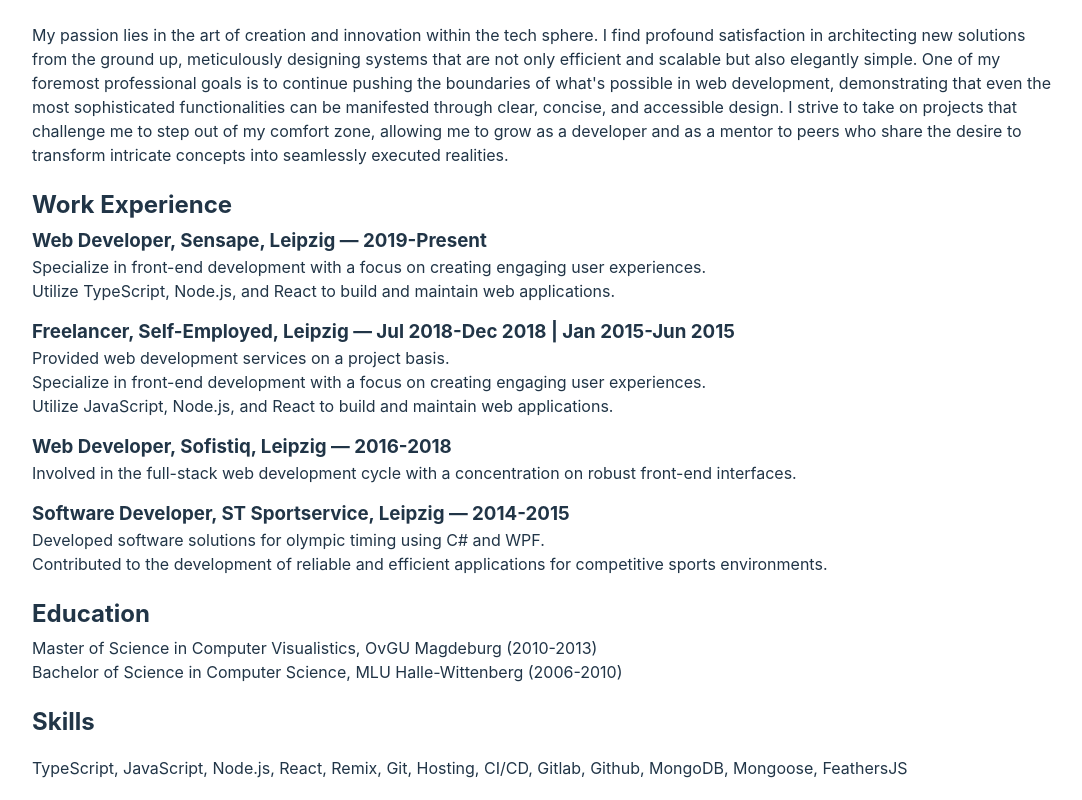
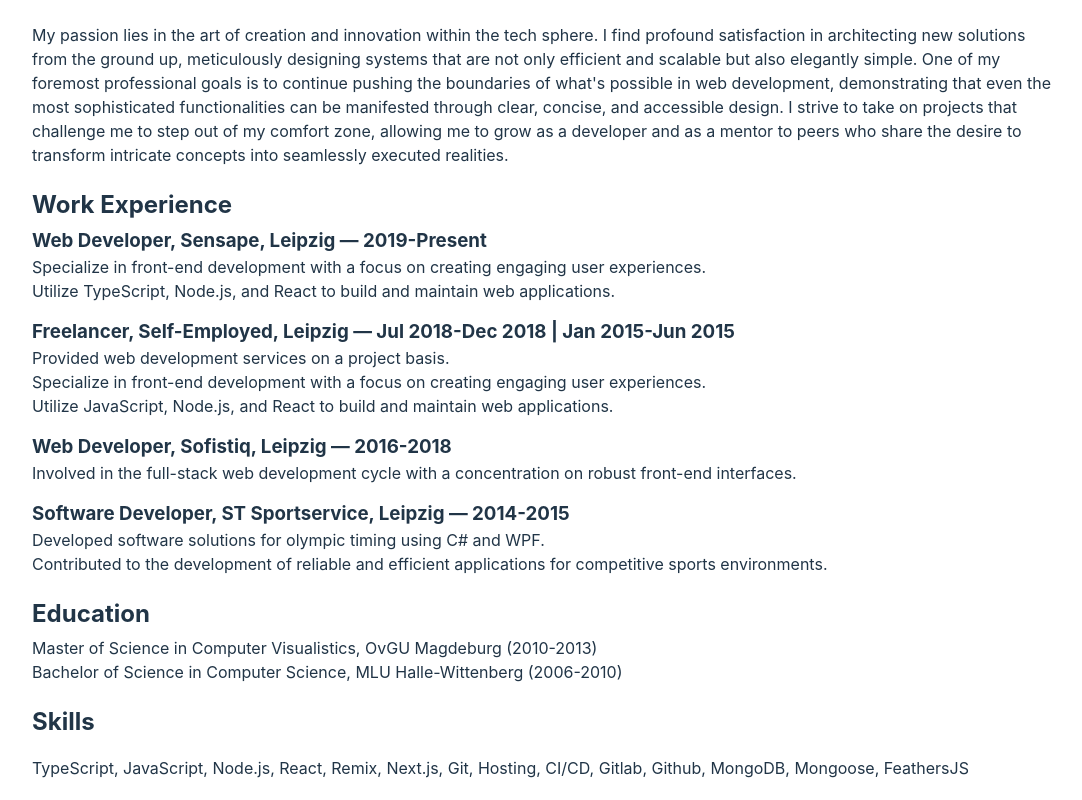
Before and after one commit to develowlper/karl-eule-cv, a React (Vite) app: page /cv in a window 1280 px wide. Shown: the part 360-1160 px from the top of the page, without its empty margins (96-1178 px from the left). Built offline with nearby package versions, Linux system fonts and the light colour scheme.

Commit message:
fix: missing nextjs

```diff
--- a/src/pages/CV.tsx
+++ b/src/pages/CV.tsx
@@ -101,7 +101,7 @@ export default function CV() {
 
       <section style={{ marginBottom: '20px' }}>
         <h2>Skills</h2>
-        <p>TypeScript, JavaScript, Node.js, React, Remix, Git, Hosting, CI/CD, Gitlab, Github, MongoDB, Mongoose, FeathersJS</p>
+        <p>TypeScript, JavaScript, Node.js, React, Remix, Next.js, Git, Hosting, CI/CD, Gitlab, Github, MongoDB, Mongoose, FeathersJS</p>
       </section>
     </div>
   );
```
